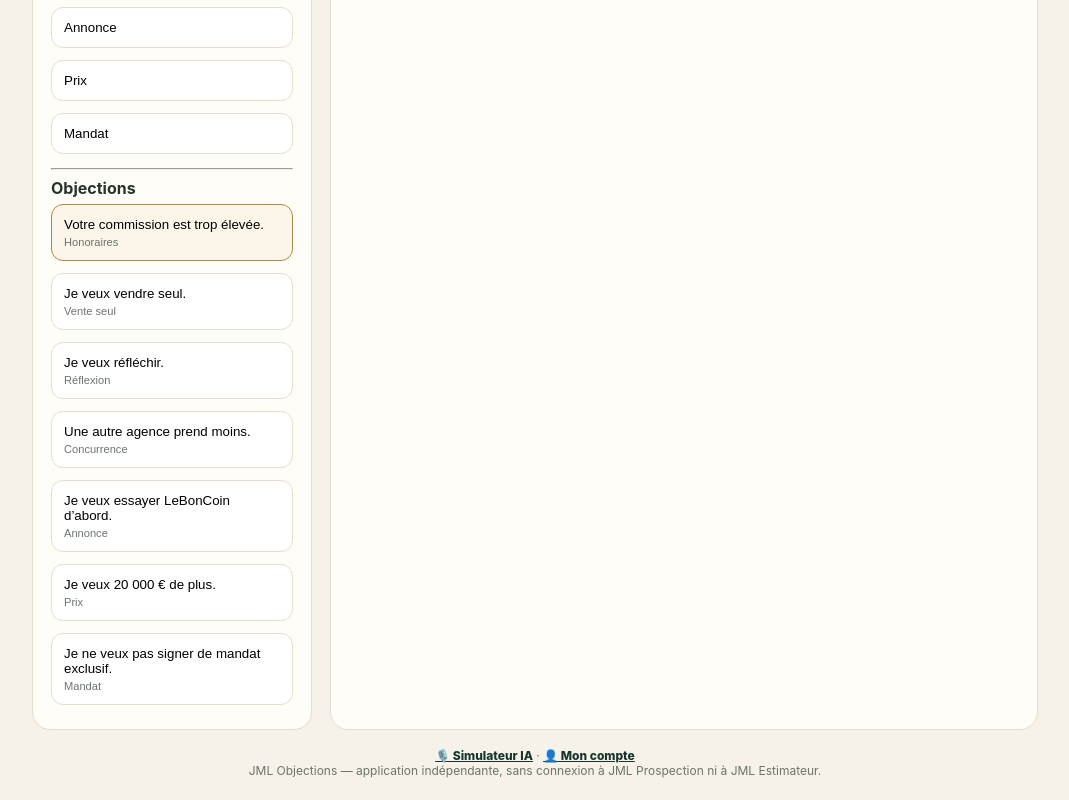
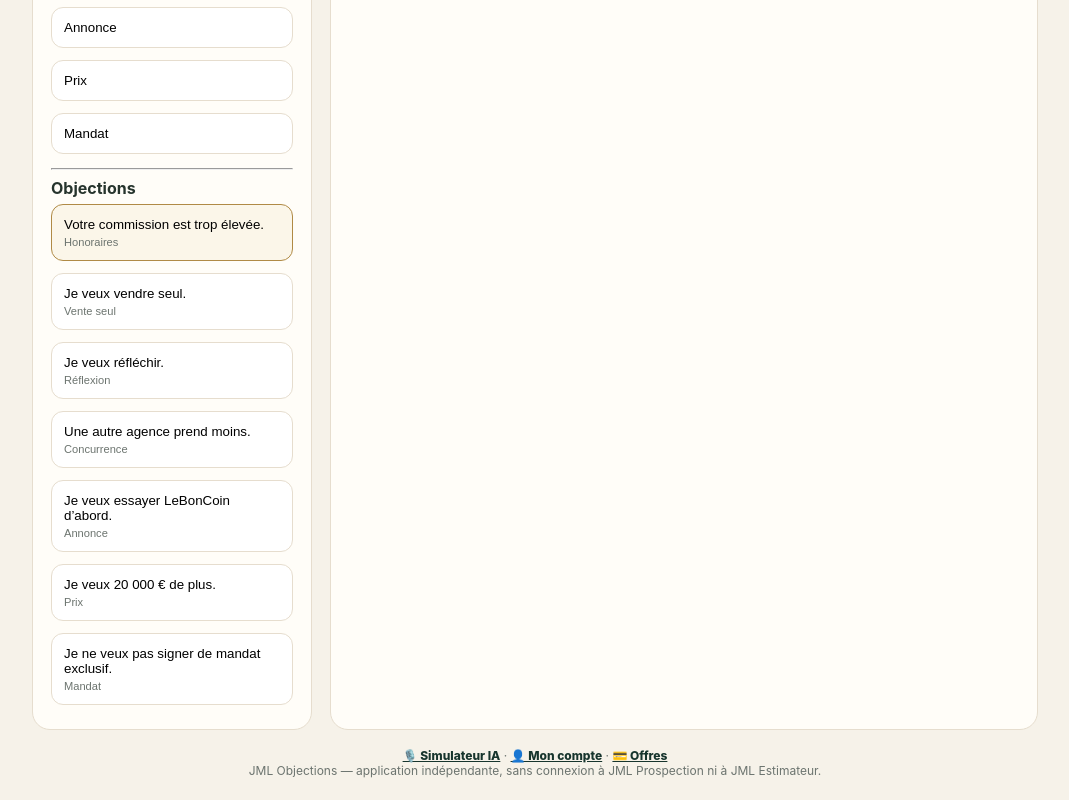
Before and after one commit to RahimBou/jml-objections, a website: page index.html in a window 1280 px wide. Shown: the part 579-1379 px from the top of the page, without its empty margins (105-1174 px from the left). Drawn offline with Linux system fonts and the light colour scheme.

Commit message:
feat: add pricing navigation

```diff
--- a/index.html
+++ b/index.html
@@ -12,7 +12,7 @@
 <div class="grid">
 <aside class="panel"><b>Catégories</b><div class="cats" id="cats"></div><hr><b>Objections</b><div id="list"></div></aside>
 <section class="card"><div class="quote" id="objection"></div><div class="tabs"><button data-tab="short" class="active">Réponse courte</button><button data-tab="long">Argumentée</button><button data-tab="question">Question</button><button data-tab="avoid">À éviter</button><button data-tab="train">🎙️ Entraînement</button></div><div id="content"></div></section>
-</div><div class="footer"><a href="simulator.html" style="color:#17352d;font-weight:800">🎙️ Simulateur IA</a> · <a href="account.html" style="color:#17352d;font-weight:800">👤 Mon compte</a><br>JML Objections — application indépendante, sans connexion à JML Prospection ni à JML Estimateur.</div>
+</div><div class="footer"><a href="simulator.html" style="color:#17352d;font-weight:800">🎙️ Simulateur IA</a> · <a href="account.html" style="color:#17352d;font-weight:800">👤 Mon compte</a> · <a href="pricing.html" style="color:#17352d;font-weight:800">💳 Offres</a><br>JML Objections — application indépendante, sans connexion à JML Prospection ni à JML Estimateur.</div>
 </main>
 <script>
 const data=[
```
